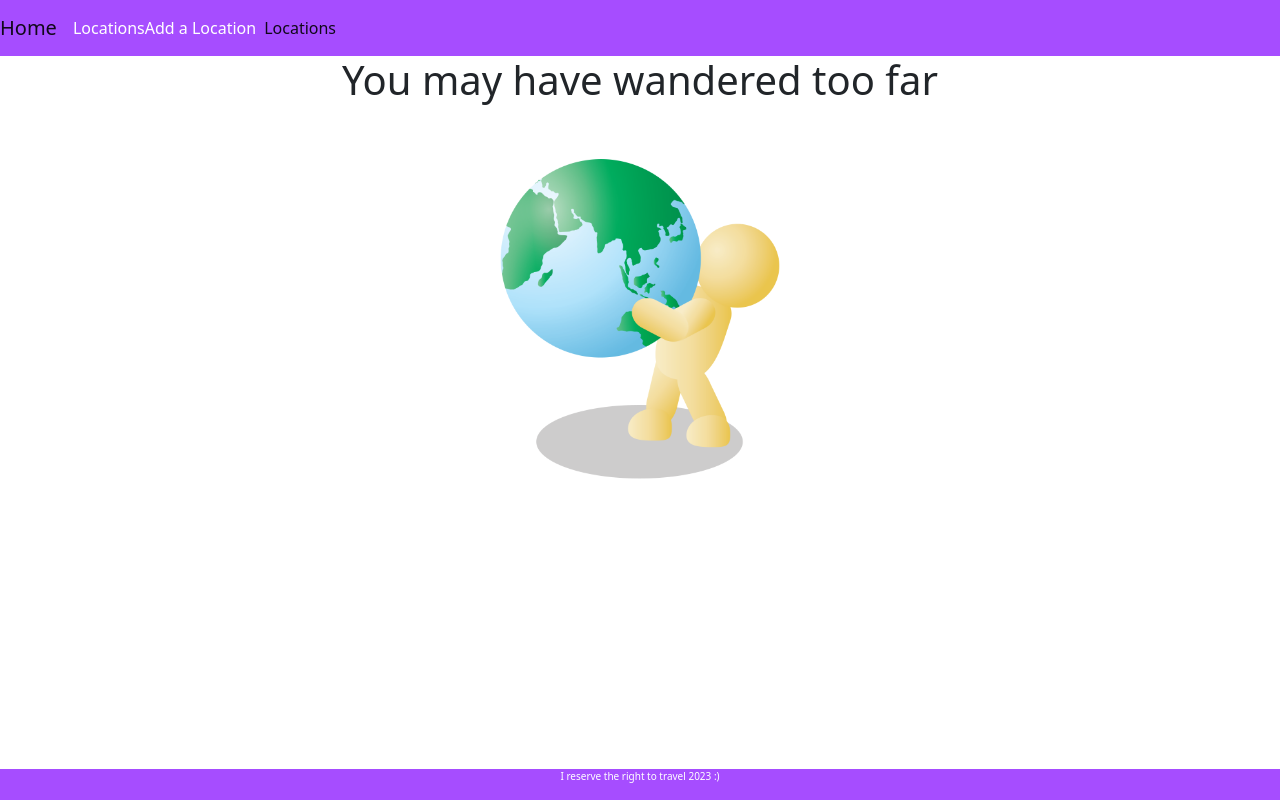
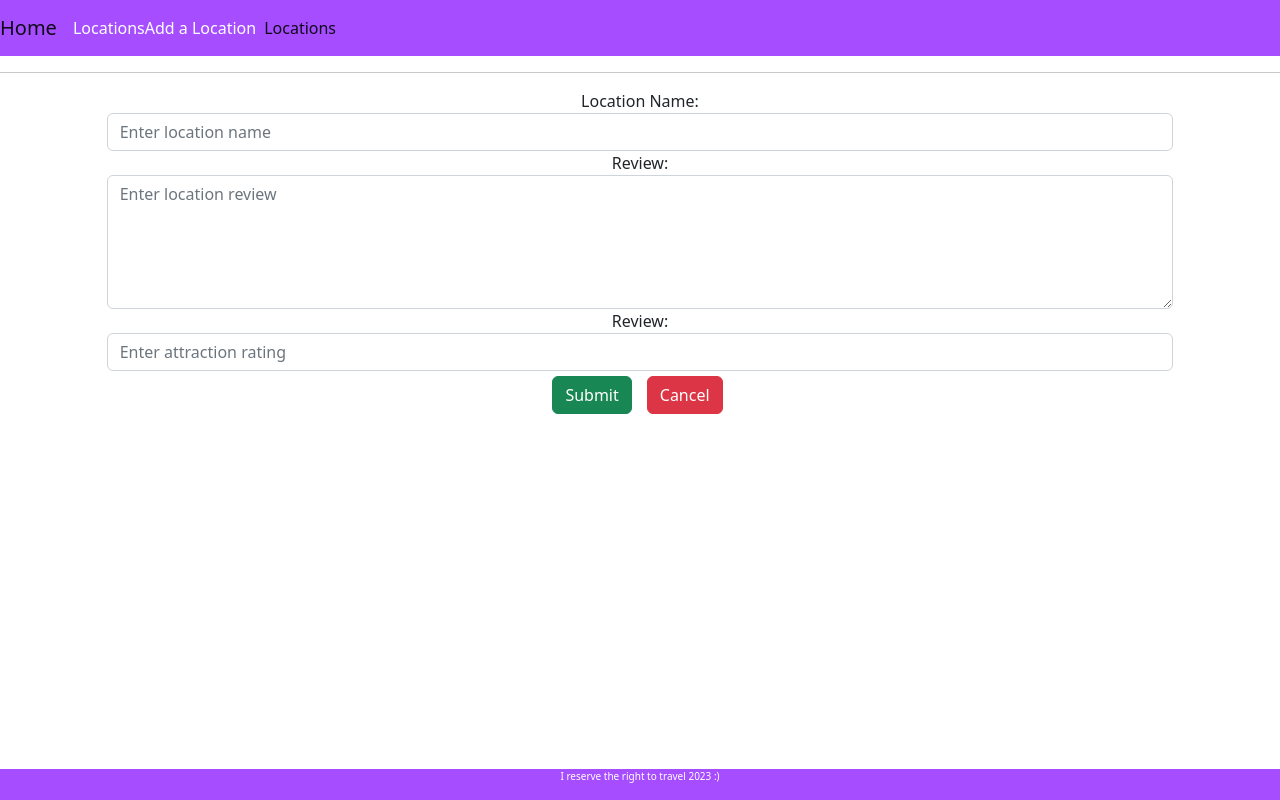
Before and after one commit to thegitofjune/travel-frontend, a React (Create React App) app: page /edit-attraction/1/1 in a window 1280 px wide. Built offline with nearby package versions, Linux system fonts and the light colour scheme; no server answers.

Commit message:
adds a working form to edit attractions

```diff
--- a/src/App.js
+++ b/src/App.js
@@ -12,6 +12,7 @@ import AddLocation from './components/AddLocation'
 import AddAttraction from './components/AddAttraction'
 import EditLocation from './components/EditLocation'
 import NotFoundPage from './components/NoutFoundPage'
+import EditAttraction from './components/EditAttraction'
 import { Modal } from 'bootstrap'
 
 function App() {
@@ -28,6 +29,8 @@ function App() {
         <Route path="/add-attraction/:locationId" element={<AddAttraction />}></Route>
         <Route path="/edit-Location/:locationId" element={<EditLocation />}></Route>
         <Route path="/modal/:locationId" element={<Modal />}></Route>
+        <Route path="/edit-attraction/:locationId/:attractionId" element={<EditAttraction />}></Route>
+
         <Route path="*" element={<NotFoundPage />} />
       </Routes>
       <Footer />
--- a/src/components/AttractionCard.jsx
+++ b/src/components/AttractionCard.jsx
@@ -1,20 +1,27 @@
+import { Link, useParams } from 'react-router-dom'
+
 const AttractionCard = (props) => {
 
+  const params = useParams()
   const id1 = "headingOne" + props.attraction.attractionId
   const id2 = "collapseOne" + props.attraction.attractionId
+  const attractionId = props.attraction.attractionId
+  const locationId = params.locationId
+
 
   return (
-    <div className="accordion-item corners5 ">
+    <div className="accordion-item corners5">
+      <Link to={`/edit-attraction/${locationId}/${attractionId}`} className="float-end text-light ">edit this attraction</Link>
       <h2 className="accordion-header accordianTitle purple-background" id={id1}>
-        <button className="accordion-button accordianTitle white-background" type="button" data-bs-toggle="collapse" data-bs-target={"#" + id2} aria-expanded="false" aria-controls={id2}>
-          <h5 className="card-text text-white">{props.attraction.name}.</h5>
+
+
+        <button className="accordion-button accordianTitle " type="button" data-bs-toggle="collapse" data-bs-target={"#" + id2} aria-expanded="false" aria-controls={id2}>
+         <h5 className="card-text text-white">{props.attraction.name}</h5>
         </button>
       </h2>
       <div id={id2} className="accordion-collapse collapse opacity90" aria-labelledby={id1} data-bs-parent="#accordionExample">
         <div className=" container">
-          <div className="row panel">
             <span>{props.attraction.review}</span>
-          </div>
         </div>
       </div>
     </div>
--- a/src/components/Delete.jsx
+++ /dev/null
@@ -1 +0,0 @@
-rafce
--- /dev/null
+++ b/src/components/EditAttraction.jsx
@@ -0,0 +1,91 @@
+import { useState, useEffect } from 'react'
+import axios from 'axios'
+import { useNavigate, useParams } from 'react-router-dom'
+import '../styles/addLocation.css'
+
+const EditAttraction = (props) => {
+
+    const params = useParams()
+    const navigate = useNavigate()
+    const updateAttractionApi = `http://localhost:8088/api/v1/attractions/` +   params.locationId + `/` +params.attractionId
+    const attractionApi = `http://localhost:8088/api/v1/attractions/attraction/` + params.attractionId
+    const locationApi = `http://localhost:8088/api/v1/locations/` + params.locationId
+    const [name, setName] = useState('')
+    const [review, setReview] = useState('')
+    const [rating, setRating] = useState('')
+    const [location, setLocation] = useState({})
+
+
+    const loadLocation = () => {
+        axios.get(locationApi).then
+            ((response) => {
+                setLocation(response.data)
+                console.log("loading location " + location)
+                console.log(locationApi)
+                console.log("response " +response.data)
+                console.log(response)
+            });
+    }
+
+    const updateAttraction = (event) => {
+        event.preventDefault()
+
+        axios.put(updateAttractionApi, {
+            locationId: params.locationId,
+            attractionId: params.attractionId,
+            location: location,
+            name: name,
+            review: review,
+            rating: rating
+        }).then(
+            navigate('/locations')
+        )
+    }
+
+    const loadAttraction = () => {
+        axios.get(attractionApi).then
+            ((response) => {
+
+                setName(response.data.name)
+                setReview(response.data.review)
+                setRating(response.data.rating)
+                setLocation(loadLocation())
+                console.log(response.data)
+            });
+    }
+
+    useEffect(() => {
+      loadAttraction()
+      loadLocation()
+
+        // eslint-disable-next-line react-hooks/exhaustive-deps
+    }, []);
+
+
+    return (
+        <div className="center">
+            <hr />
+            <form className="col-10" onSubmit={updateAttraction}>
+                <div className="form-group">
+                    <label htmlFor="exampleInputName">Location Name:</label>
+                    <input type="text" className="form-control" id="name" placeholder="Enter location name" value={name} onChange={event => setName(event.target.value)} />
+                </div>
+                <div className="form-group">
+                    <label htmlFor="exampleInputReview">Review:</label>
+                    <textarea className="form-control" id="review" rows="5" placeholder="Enter location review" value={review} onChange={event => setReview(event.target.value)}></textarea>
+                </div>
+                <div className="form-group">
+                    <label htmlFor="exampleInputReview">Review:</label>
+                    <input type="number"  className="form-control" id="rating"  placeholder="Enter attraction rating" value={rating} onChange={event => setRating(event.target.value)}></input>
+                </div>
+                <div>
+                <input type="hidden" name="location" value={location} ></input>
+                </div>
+                <button type="submit" className="btn btn btn-success  button-padding">Submit</button>
+                <button type="button" className="btn btn-danger button-padding" onClick={() => navigate('/locations')}>Cancel</button>
+            </form>
+        </div>
+    )
+}
+
+export default EditAttraction
--- a/src/components/LocationDetail.jsx
+++ b/src/components/LocationDetail.jsx
@@ -40,8 +40,8 @@ const LocationDetail = (props) => {
         <div>
             <hr />
             <h3>Destination:  {locationDetails.name}</h3>
-            <Link to={`/add-attraction/${locationId}`} className="linkGap">add an attaction</Link>
-            <Link to={`/edit-location/${locationId}`} className="linkGap">Edit this location</Link>
+            <Link to={`/add-attraction/${locationId}`} className="linkGap text-dark">add an attaction</Link>
+            <Link to={`/edit-location/${locationId}`} className="linkGap text-dark">Edit this location</Link>
             <p>{locationDetails.review}</p>
 
             <div className="accordion purple-background  width90 corners5" id="accordionExample">
```
